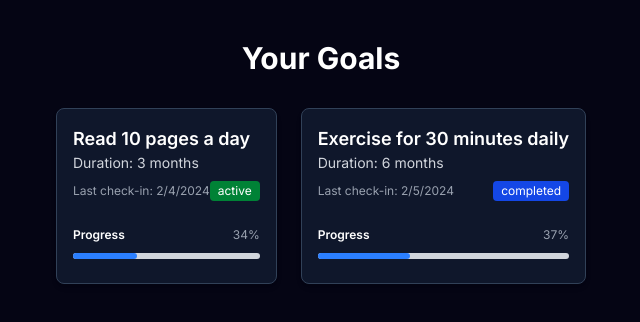
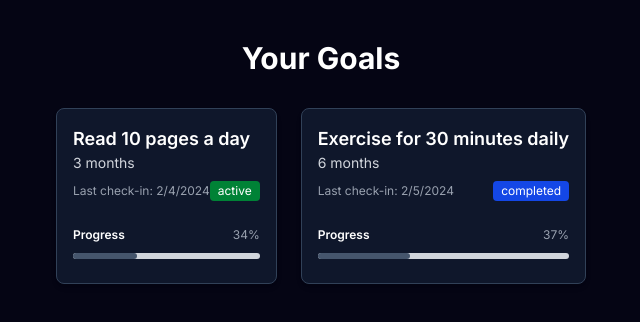
Before and after one commit to totester12/Accountability, a React (Vite) app: page /goals in a window 1280 px wide. Shown: the top 322 px of the page, without its empty margins (319-959 px from the left). Built offline with nearby package versions, Linux system fonts and the light colour scheme.

Commit message:
tidy goalcard

```diff
--- a/src/GoalCard.jsx
+++ b/src/GoalCard.jsx
@@ -30,7 +30,7 @@ const GoalCard = ({ goal }) => {
     return (
       <div onClick={()=>console.log(goal.id)}className="p-4 bg-slate-900 border border-slate-700 shadow-md rounded-lg hover:bg-slate-800 transition">
         <h3 className="text-lg font-semibold text-white">{goal.title}</h3>
-        <p className="text-gray-300 text-sm">Duration: {goal.duration} months</p>
+        <p className="text-gray-300 text-sm">{goal.duration} months</p>
 
         <div className="flex items-center justify-between text-xs text-gray-400 mt-2">
           <span>
@@ -53,7 +53,7 @@ const GoalCard = ({ goal }) => {
             <div className="flex mb-2">
               <div className="w-full bg-gray-300 rounded-full h-1.5">
                 <div
-                  className="bg-blue-500 h-1.5 rounded-full"
+                  className="bg-slate-600 h-1.5 rounded-full"
                   style={{ width: `${progress}%` }}
                 ></div>
               </div>
```
